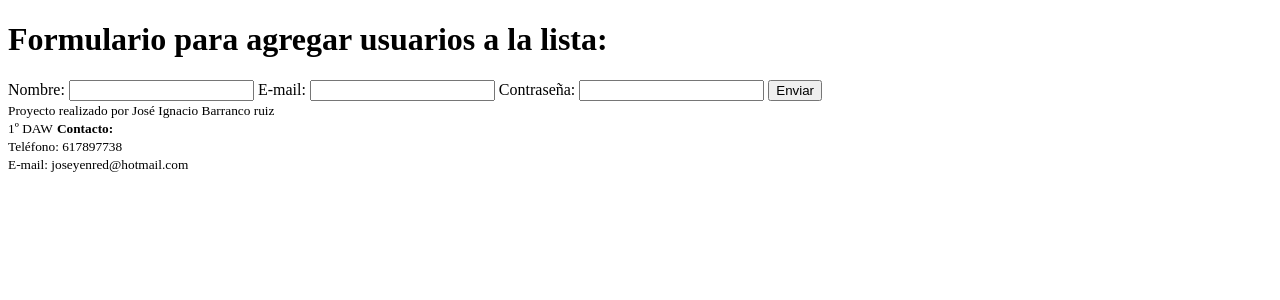
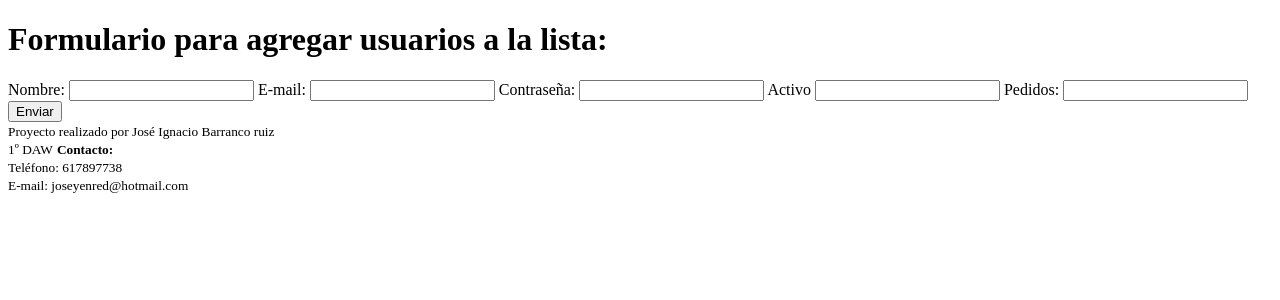
Before and after one commit to joseybarranco/gestion_tienda_v3, a Flask app: a page that uses templates/añadir_usuarios.html in a window 1280 px wide. Shown: the part 98-398 px from the top of the page. Run offline with Flask 3, Linux system fonts and the light colour scheme.

Commit message:
solucion de errores de usuarios

```diff
--- a/app.py
+++ b/app.py
@@ -10,7 +10,7 @@ cliente = MongoClient('mongodb+srv://jbarrui587:6KWZHOFEh4LQdT1i@tutorial.vqartj
 app.db = cliente.gestion_tienda
 
 productos = [producto for producto in app.db.productos.find({})]
-clientes = [ usuario for usuario in app.db.usuarios.find({})]
+clientes = [usuario for usuario in app.db.usuarios.find({})]
 
 pedidos = [
     {'cliente': 'Fran', 'total': 36.48, 'fecha': '24-10-2024'},
@@ -44,6 +44,7 @@ ingreso_total = 0
 for pedido in pedidos:
     ingreso_total += pedido['total']
 
+
 @app.route('/')
 def index():
     return render_template('index.html')
@@ -51,7 +52,6 @@ def index():
 
 @app.route('/dashboard')
 def dashboard():
-
     # Información en forma de variables para pasar a la plantilla html.
 
     nombre_admin = "Francisco"
@@ -75,21 +75,21 @@ def añadir_productos():
         precio_formulario = float(request.form.get('precio'))
         stock_formulario = int(request.form.get('stock'))
         categoria_formulario = request.form.get('categoria')
-        diccionario_producto_nuevo ={
-            'nombre' : nombre_formulario,
-            'precio' : precio_formulario,
-            'stock' : stock_formulario,
-            'categoría' : categoria_formulario
+        diccionario_producto_nuevo = {
+            'nombre': nombre_formulario,
+            'precio': precio_formulario,
+            'stock': stock_formulario,
+            'categoría': categoria_formulario
         }
 
-        productos.append(diccionario_producto_nuevo)
         app.db.productos.insert_one(diccionario_producto_nuevo)
     return render_template('añadir_productos.html')
 
+
 @app.route('/productos')
 def mostrar_productos():
+    return render_template('productos.html', productos=productos, total_stock=total_stock)
 
-    return render_template('productos.html', productos=productos, total_stock=total_stock)
 
 @app.route('/añadir-usuarios')
 def añadir_usuarios():
@@ -103,5 +103,7 @@ def añadir_usuarios():
         usuario = Usuario(nombre_formulario, email_formulario, contraseña_formulario, date.today())
         app.db.usuarios.insert_one(usuario)
     return render_template('añadir_usuarios.html')
+
+
 if __name__ == '__main__':
     app.run()
--- a/models/usuario.py
+++ b/models/usuario.py
@@ -1,6 +1,8 @@
 class Usuario:
-    def __init__(self, nombre,  email, contraseña, fecha_registro):
+    def __init__(self, nombre,  email, contraseña, activo, pedido,  fecha_registro):
         self.nombre = nombre
         self.email = email
         self.contraseña = contraseña
+        self.activo = activo
+        self.pedido = pedido
         self.fecha_registro = fecha_registro
--- a/templates/añadir_usuarios.html
+++ b/templates/añadir_usuarios.html
@@ -11,6 +11,10 @@
     <input type="email" name="email" id="email">
     <label for="contraseña">Contraseña: </label>
     <input type="password" name="contraseña" id="contraseña">
+    <label for="activo" >Activo</label>
+    <input type="text" name="activo" id="activo">
+    <label for="pedido">Pedidos: </label>
+    <input type="number" name="pedido" id="pedido">
     <button type="submit">Enviar</button>
   </form>
 {% endblock %}
```
